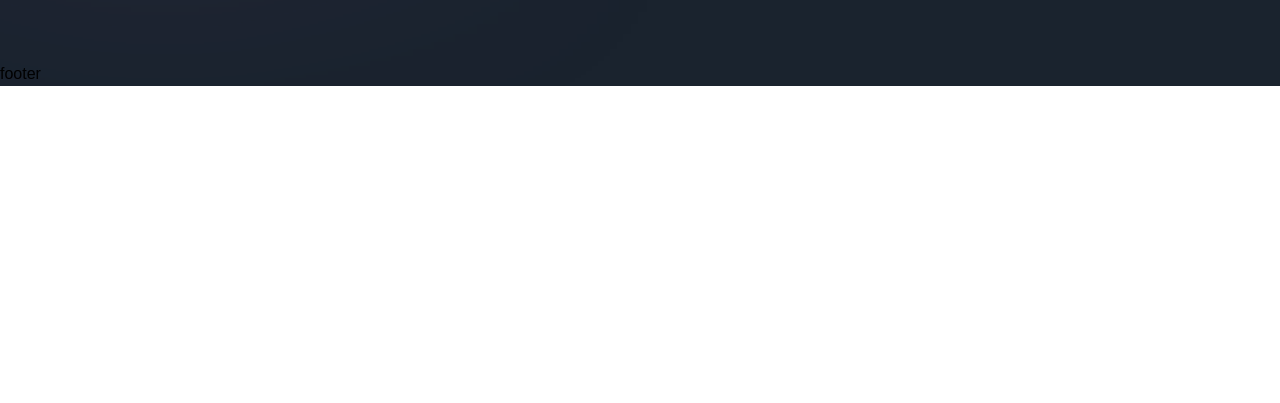
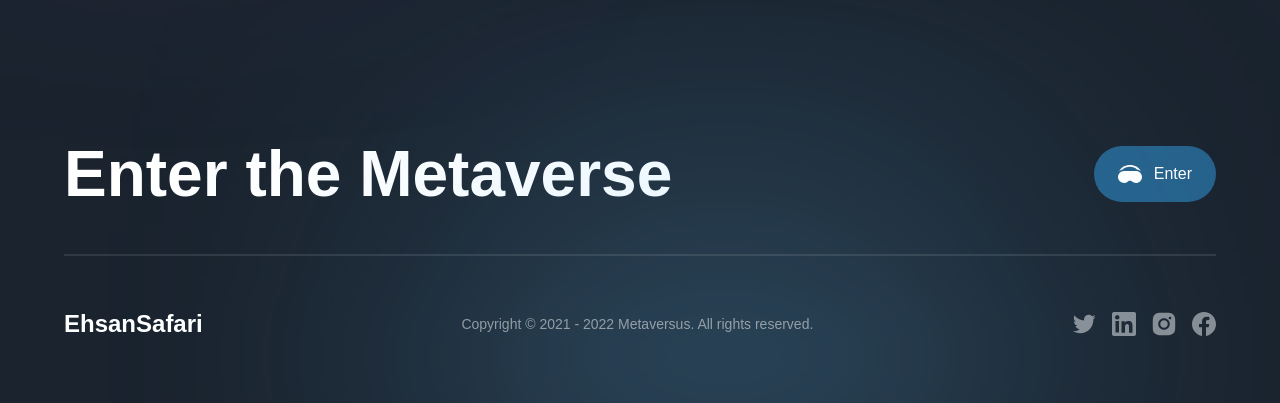
Before and after one commit to safariehsan/next-meta, a Next.js app: page / in a window 1280 px wide. Shown: the part 6997-7400 px from the top of the page. Before the commit the page ends 7083 px from the top, so only its background shows below. Built offline with nearby package versions, Linux system fonts and the light colour scheme; a web font is replaced by a local one.

Commit message:
footer section is done

```diff
--- a/components/Footer.jsx
+++ b/components/Footer.jsx
@@ -1,9 +1,55 @@
-'use client';
+"use client";
+import { motion } from "framer-motion";
+import styles from "../styles";
+import { socials } from "../constants";
+import { footerVariants } from "../utils/motion";
 
 const Footer = () => (
-  <footer>
-    footer
-  </footer>
+  <motion.footer
+    variants={footerVariants}
+    initial="hidden"
+    whileInView="show"
+    className={`${styles.paddings} py-8 relative`}
+  >
+    <div className="footer-gradient" />
+    <div className={`${styles.innerWidth} mx-auto flex flex-col gap-8`}>
+      <div className="flex items-center justify-between flex-wrap gap-5">
+        <h4 className="font-bold md:text-[64px] text-[44px] text-white">
+          Enter the Metaverse
+        </h4>
+        <button
+          type="button"
+          className="flex items-center h-fit py-4 px-6 bg-[#25618b] rounded-[32px] gap-[12px]"
+        >
+          <img
+            src="./headset.svg"
+            alt="headset"
+            className="w-[24px] h-[24px] object-contain"
+          />
+          <span className="font-normal text-[16px] text-white">Enter</span>
+        </button>
+      </div>
+      <div className="flex flex-col">
+        <div className="mb-[50px] h-[2px] bg-white opacity-10" />
+        <div className="flex items-center justify-between flex-wrap gap-4">
+          <h4 className="font-extrabold text-[24px] text-white">EhsanSafari</h4>
+          <p className="text-[14px] font-normal text-white opacity-50">
+            Copyright © 2021 - 2022 Metaversus. All rights reserved.
+          </p>
+          <div className="flex gap-4">
+            {socials.map((social, index) => (
+              <img
+                key={index}
+                src={social.url}
+                alt={social.name}
+                className="w-[24px] h-[24px] object-contain cursor-pointer opacity-50 hover:opacity-100 transition-all duration-500"
+              />
+            ))}
+          </div>
+        </div>
+      </div>
+    </div>
+  </motion.footer>
 );
 
 export default Footer;
```
